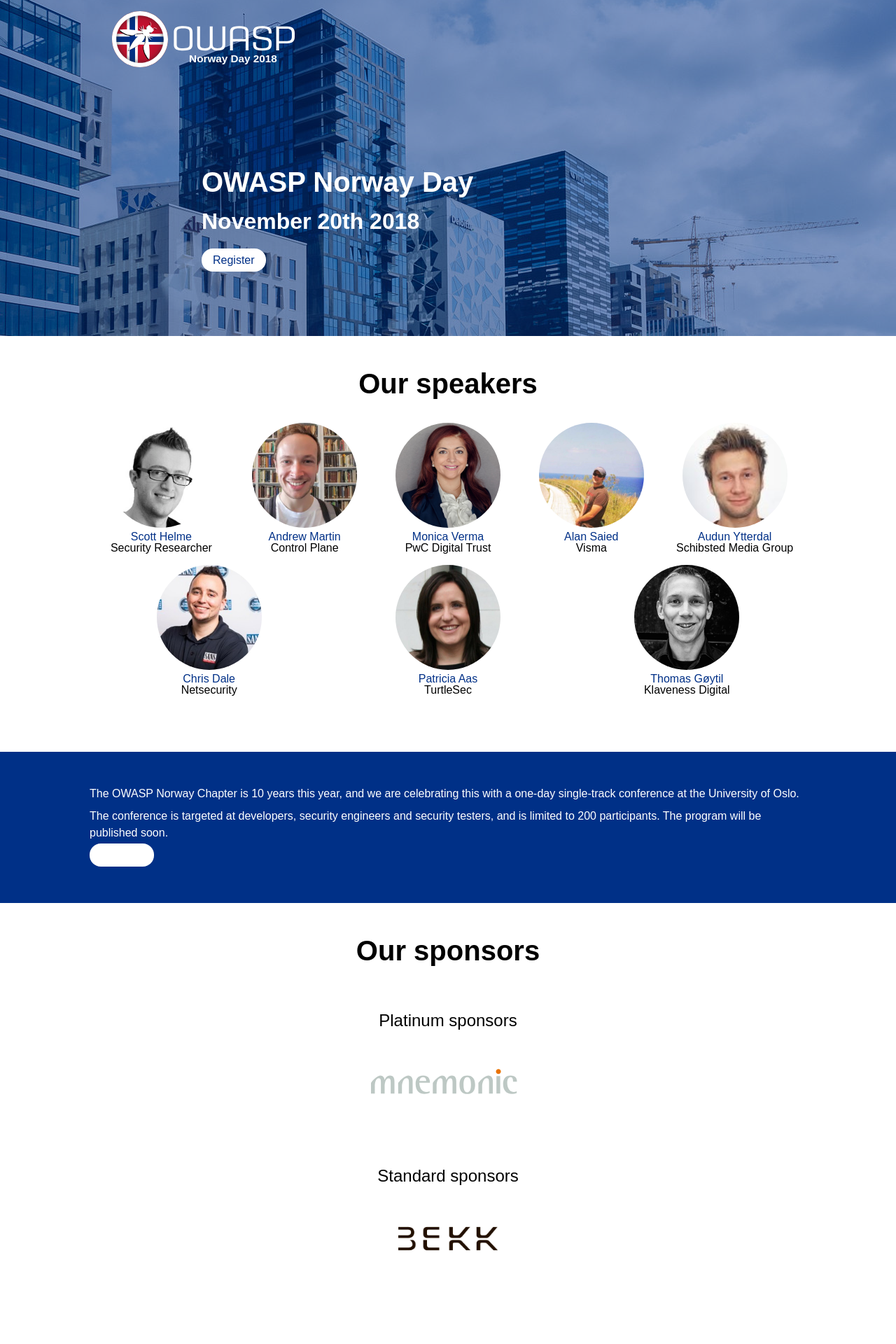
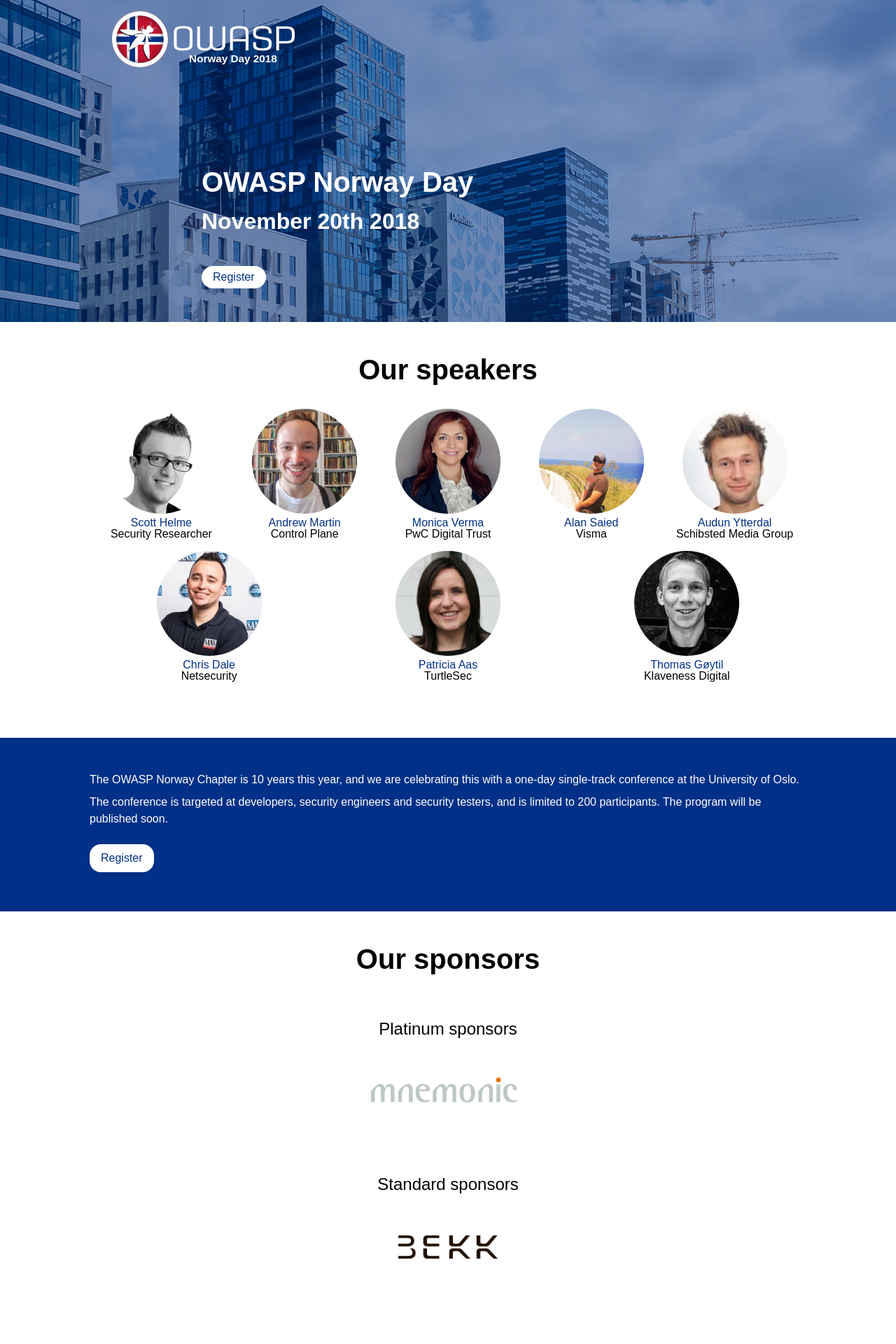
Before and after one commit to OWASP/owasp-norway-day-2018, a Jekyll site: the page built from index.html, in a window 1280 px wide. Shown: the top 1920 px of the page at 70% size. Built offline with Jekyll 4.4.1, drawn with Linux system fonts in a browser that asks for light colours; some web fonts are replaced.

Commit message:
fix register button issues

```diff
--- a/assets/css/style.scss
+++ b/assets/css/style.scss
@@ -39,7 +39,8 @@
 
 
 a.button {
-	margin-top: 2em;
+	display: inline-block;
+	margin-top: 1em;
 	background: #fff;
 	color: $blue;
 	padding: 0.5em 1em;
@@ -85,7 +86,6 @@
 	background-repeat: no-repeat;
 	background-size: cover, cover;
 	background-position: 0% 25%;
-	height: 30em;
 	padding-top: 15em;
 	h1 {
 		text-align: left;
@@ -120,7 +120,9 @@
 	background: $blue;
 	color: #fff;
 	a, a:hover, a:visited {
-		color: #fff;
+		&:not(.button) {
+			color: #fff;
+		}
 	}
 }
 
```
